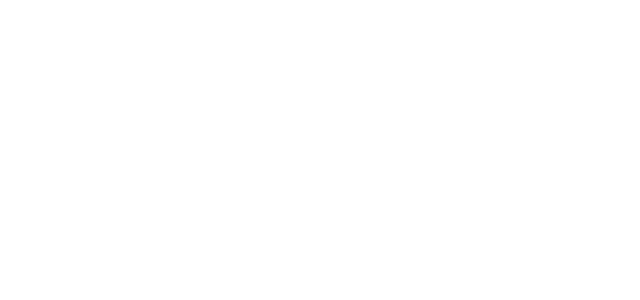
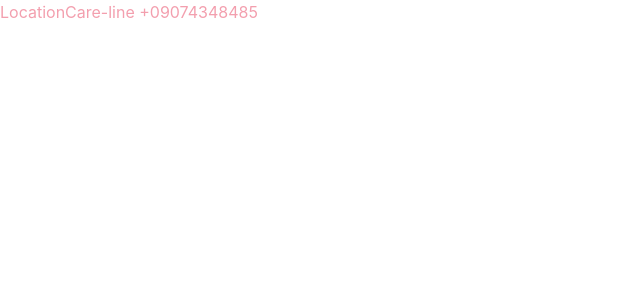
Before and after one commit to Coast-Information-Technology/anikela-ecommerce-customers-frontend, a React (Create React App) app: page / in a window 1280 px wide. Shown: the top 300 px of the page, without its empty margins (0-640 px from the left). Built offline with nearby package versions, Linux system fonts and the light colour scheme.

Commit message:
modified header component and App.tsx file

```diff
--- a/src/App.tsx
+++ b/src/App.tsx
@@ -1,10 +1,12 @@
 import React from "react";
 import { BrowserRouter } from "react-router-dom";
+import Header from "./components/header/Header";
 
 function App() {
   return (
     <BrowserRouter>
-      <></>
+      <Header />
+      <div></div>
     </BrowserRouter>
   );
 }
--- a/src/components/header/Header.tsx
+++ b/src/components/header/Header.tsx
@@ -1,17 +1,23 @@
 import React from "react";
 
 const Header = () => {
-  return <header></header>;
+  return (
+    <header>
+      <MiniNav />
+    </header>
+  );
 };
 
 const MiniNav = () => {
   return (
     <nav className="">
       <span className="">
-        <span className="text-primary">Location</span>
+        <span className="text-primary ">Location</span>
         {/* still requires a dropdown for site currency conversion */}
       </span>
-      <span className="text-primary">Care-line +09074348485</span>
+      <span className="fs-1 text-primary ">Care-line +09074348485</span>
     </nav>
   );
 };
+
+export default Header;
```
Also changed, not shown: 1 other file (tests, documents, lock files or other folders).
